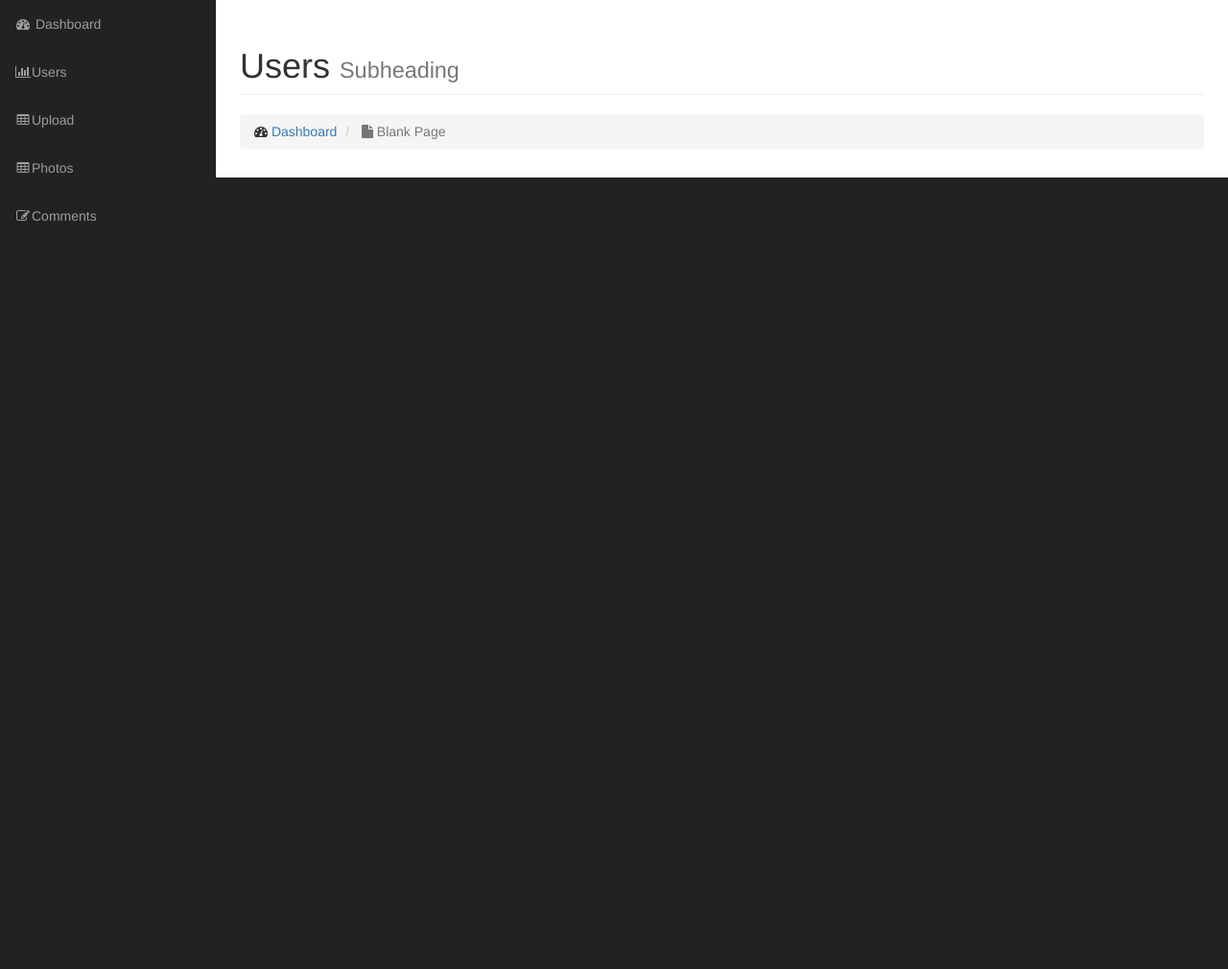
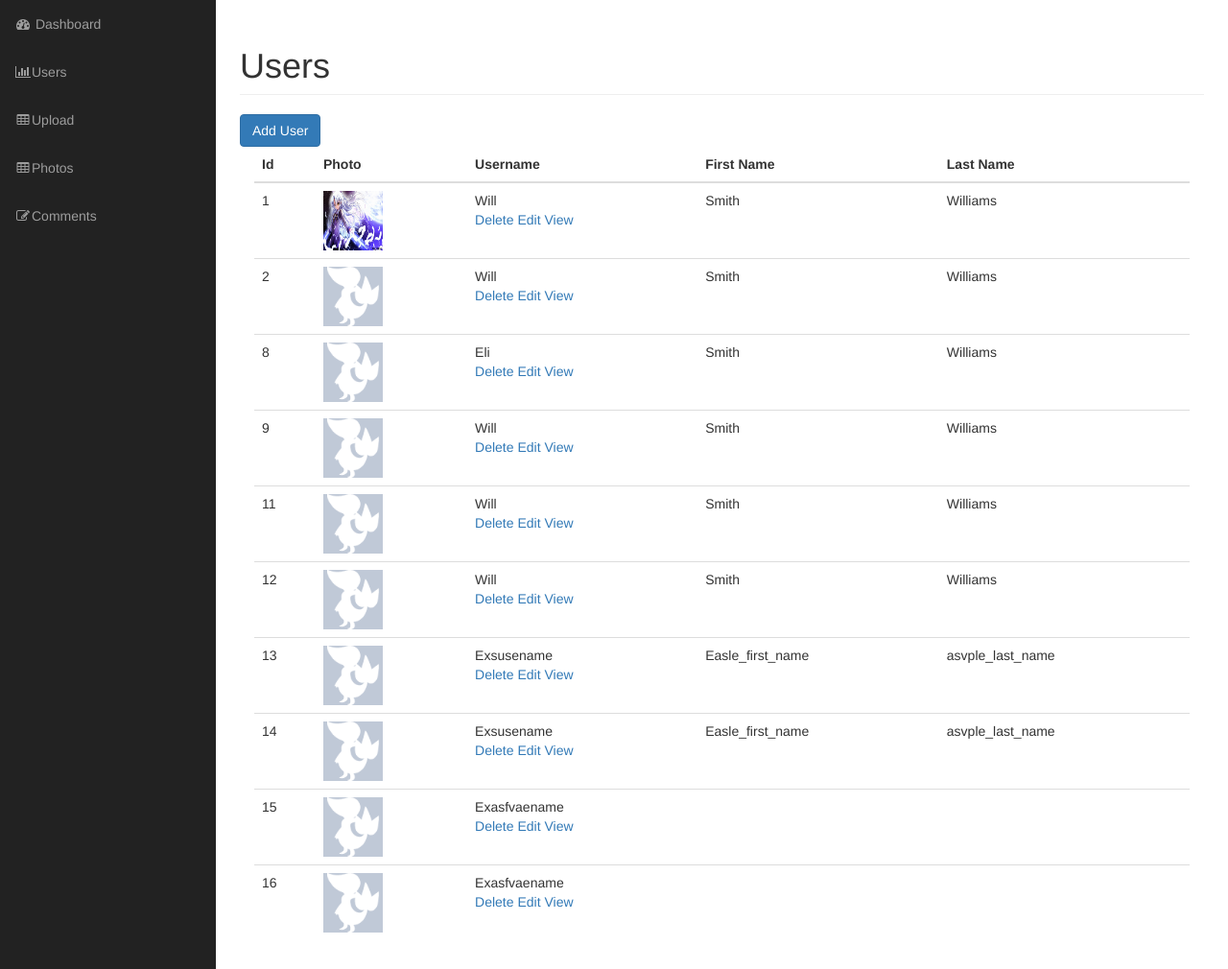
Before and after one commit to hoangdh912/gallery, a PHP site: page /admin/users.php in a window 1280 px wide. Shown: the part 51-1061 px from the top of the page at 96% size. Before the commit the page ends 282 px from the top, so only its background shows below. Run offline with PHP 8.4, Linux system fonts and the light colour scheme; the visitor is signed in with stand-in values (Sample User, id 1); data comes from the database, SQL or seed files in the repository; both versions use the stored data as it was after the commit; some libraries are stand-ins or nearby versions.

Commit message:
Admin Users 8 done

```diff
--- a/admin/css/styles.css
+++ b/admin/css/styles.css
@@ -49,7 +49,12 @@ padding: 10px;
 
 /*Photo Thumbnail*/
 
-.admin-photo-thumbnail {
+.admin-photo-thumbnail{
 	width: 200px;
 	border-radius: 5px;
 }
+
+.user-image{
+	width: 62px;
+	height: 62px;
+}
--- a/admin/includes/user.php
+++ b/admin/includes/user.php
@@ -3,12 +3,19 @@
 class User extends Db_object {
 
 	protected static $db_table = "users";
-	protected static $db_table_fields = array('username', 'password', 'first_name', 'last_name');
+	protected static $db_table_fields = array('username', 'password', 'first_name', 'last_name', 'user_image');
 	public $id;
 	public $username;
 	public $password;
 	public $first_name;
 	public $last_name;
+	public $user_image;
+	public $upload_directory = "images";
+	public $image_placeholder = "images/Placeholder.png";
+
+	public function image_path_and_placeholder(){
+		return empty($this->user_image) ? $this->image_placeholder : $this->upload_directory . DS . $this->user_image;
+	}
 
 	public static function verify_user($username, $password){
 		global $database;
--- a/admin/users.php
+++ b/admin/users.php
@@ -1,5 +1,12 @@
 <?php include("includes/header.php"); ?>
 
+<?php if(!$session->is_signed_in()){ redirect("login.php");} ?>
+
+<?php
+
+  $users = User::find_all();
+
+ ?>
         <!-- Navigation -->
         <nav class="navbar navbar-inverse navbar-fixed-top" role="navigation">
             <!-- Brand and toggle get grouped for better mobile display -->
@@ -25,16 +32,48 @@
                     <div class="col-lg-12">
                         <h1 class="page-header">
                             Users
-                            <small>Subheading</small>
                         </h1>
-                        <ol class="breadcrumb">
-                            <li>
-                                <i class="fa fa-dashboard"></i>  <a href="index.html">Dashboard</a>
-                            </li>
-                            <li class="active">
-                                <i class="fa fa-file"></i> Blank Page
-                            </li>
-                        </ol>
+
+                        <a href="add_user.php" class="btn btn-primary">Add User</a>
+
+                        <div class="col-md-12">
+                          <table class="table table-hover">
+                            <thead>
+                              <tr>
+                                <th>Id</th>
+                                <th>Photo</th>
+                                <th>Username</th>
+                                <th>First Name</th>
+                                <th>Last Name</th>
+                              </tr>
+                            </thead>
+
+                            <tbody>
+                              <?php foreach ($users as $user) : ?>
+                                <tr>
+                                  <td><?php echo $user->id; ?></td>
+                                  <td><img class="admin-user-thumbnail user-image" src="<?php echo $user->image_path_and_placeholder(); ?>" alt="" ></td>
+                                  <td><?php echo $user->username; ?>
+                                    <div class="action_link ">
+
+                                      <a href="delete_user.php?id=<?php echo $user->id; ?>">Delete</a>
+                                      <a href="edit_user.php?id=<?php echo $user->id; ?>">Edit</a>
+                                      <a href="#">View</a>
+
+                                    </div>
+
+                                  </td>
+
+
+                                  <td><?php echo $user->first_name; ?></td>
+                                  <td><?php echo $user->last_name; ?></td>
+                                </tr>
+                            <?php endforeach; ?>
+                            </tbody>
+
+                          </table> <!-- End of Table -->
+                        </div>
+
                     </div>
                 </div>
                 <!-- /.row -->
```
Also changed, not shown: admin/add_user.php (added, +105 -0 lines), admin/delete_user.php (added, +20 -0 lines), gallery_db.sql (+17 -16 lines), admin/images/Placeholder.png (added).
